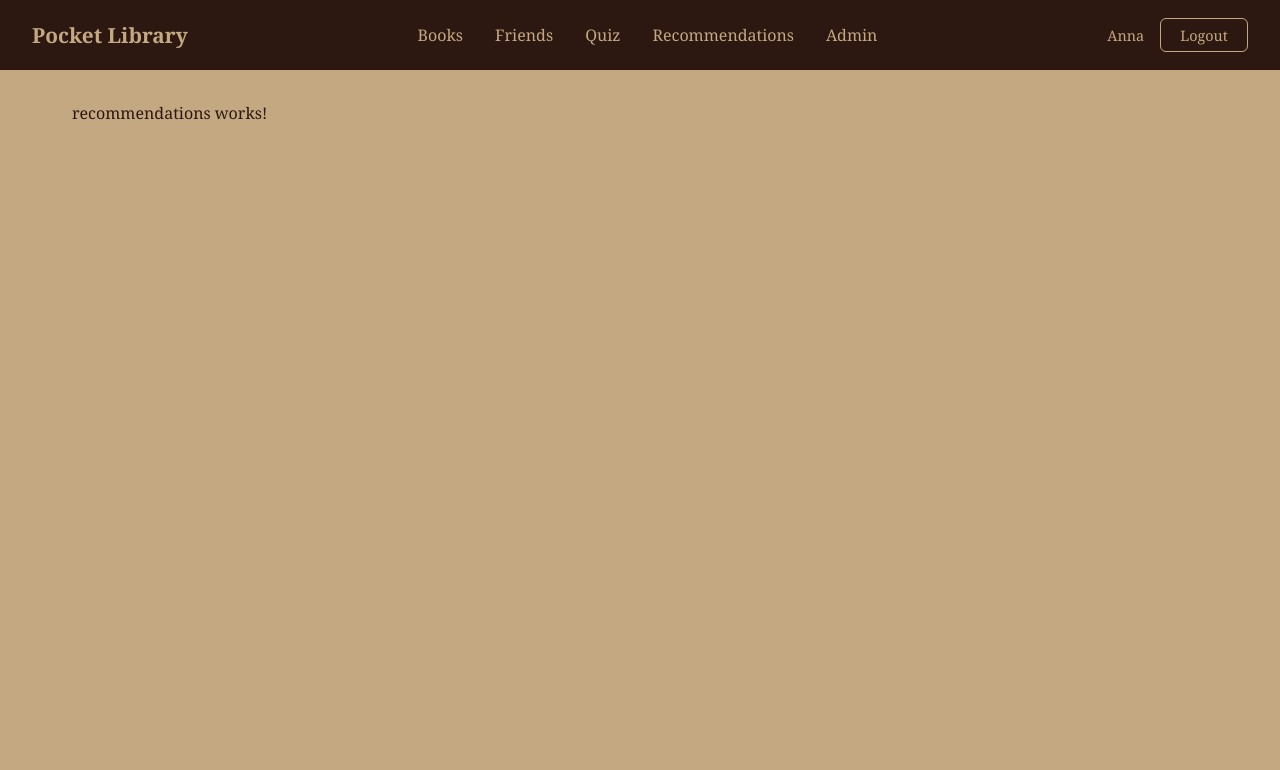
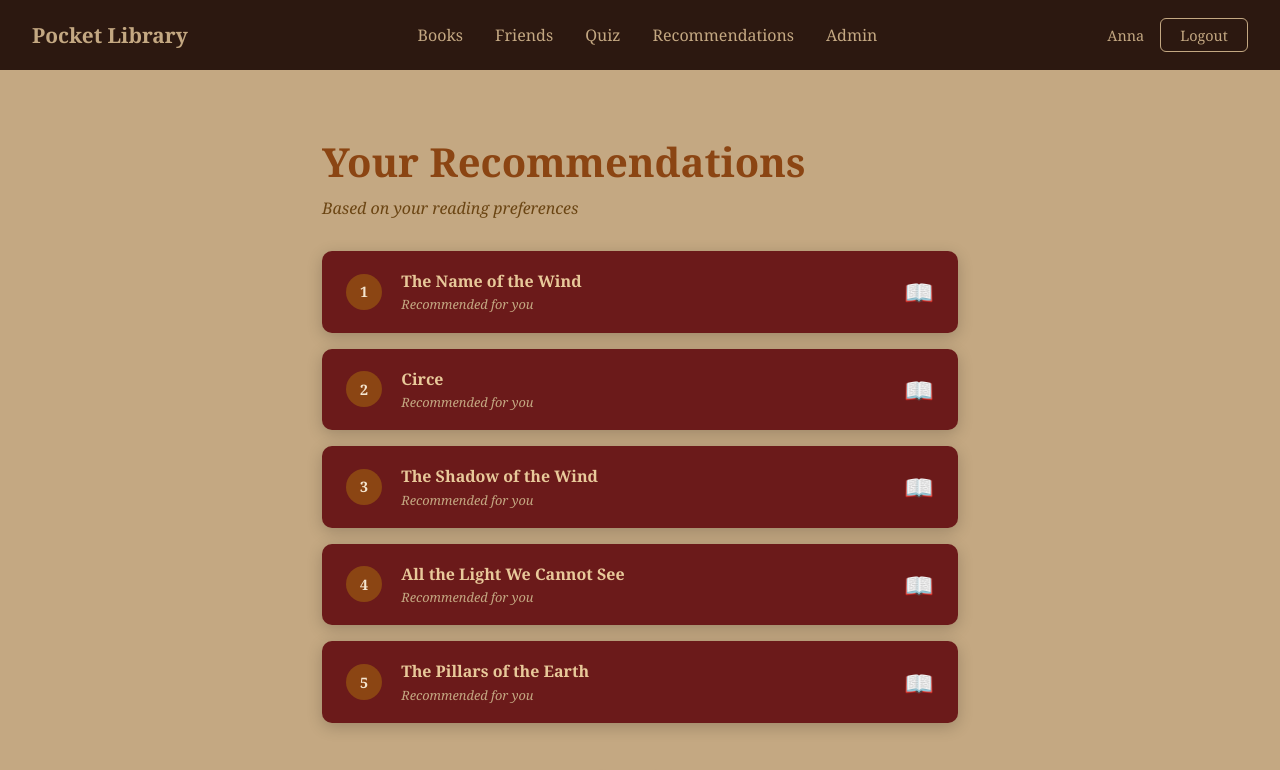
Before and after one commit to aholiuk/pocket-library-frontend, an Angular app: page /recommendations in a window 1280 px wide. Both pictures are taken after a click on the button "Logout". Shown: the top 770 px of the page. Built offline with nearby package versions, Linux system fonts and the light colour scheme.

Commit message:
recommendations logic, html ad styling added

```diff
--- a/src/app/components/recommendations/recommendations.html
+++ b/src/app/components/recommendations/recommendations.html
@@ -1 +1,39 @@
-<p>recommendations works!</p>
+<div class="recommendations-container">
+
+  <h1>Your Recommendations</h1>
+  <p class="subtitle">Based on your reading preferences</p>
+
+  @if (isLoading) {
+    <div class="loading">
+      <p>Finding your perfect books...</p>
+    </div>
+  }
+
+  @if (!isLoading && recommendations.length === 0) {
+    <div class="empty-card">
+      <p>No recommendations yet.</p>
+      <p>Take the quiz first to get personalized suggestions!</p>
+      <button class="btn-primary" (click)="goToQuiz()">Take the Quiz</button>
+    </div>
+  }
+
+  @if (!isLoading && recommendations.length > 0) {
+    <div class="recommendations-list">
+      @for (book of recommendations; track book; let i = $index) {
+        <div class="recommendation-card">
+          <div class="rec-number">{{ i + 1 }}</div>
+          <div class="rec-info">
+            <h3>{{ book }}</h3>
+            <p>Recommended for you</p>
+          </div>
+          <div class="rec-icon">📖</div>
+        </div>
+      }
+    </div>
+
+    <button class="btn-retake" (click)="goToQuiz()">
+      Retake Quiz
+    </button>
+  }
+
+</div>
--- a/src/app/components/recommendations/recommendations.scss
+++ b/src/app/components/recommendations/recommendations.scss
@@ -0,0 +1,148 @@
+.recommendations-container {
+  padding: 2rem;
+  max-width: 700px;
+  margin: 0 auto;
+
+  h1 {
+    font-family: 'Georgia', serif;
+    font-size: 2.5rem;
+    color: #8b4513;
+    margin-bottom: 0.5rem;
+  }
+}
+
+.subtitle {
+  font-family: 'Georgia', serif;
+  color: #6b4513;
+  font-style: italic;
+  margin-bottom: 2rem;
+}
+
+.loading {
+  text-align: center;
+  padding: 3rem;
+  background: #6b1a1a;
+  border-radius: 10px;
+
+  p {
+    font-family: 'Georgia', serif;
+    color: #c4a882;
+    font-style: italic;
+    font-size: 1rem;
+  }
+}
+
+.empty-card {
+  background: #6b1a1a;
+  border-radius: 10px;
+  padding: 3rem 2rem;
+  text-align: center;
+  box-shadow: 0 4px 16px rgba(0,0,0,0.2);
+
+  p {
+    font-family: 'Georgia', serif;
+    color: #c4a882;
+    margin-bottom: 0.5rem;
+
+    &:first-child {
+      color: #e8c99a;
+      font-size: 1.1rem;
+    }
+  }
+
+  .btn-primary {
+    margin-top: 1.5rem;
+  }
+}
+
+.btn-primary {
+  background: #8b4513;
+  color: #f5e6d0;
+  border: none;
+  padding: 0.6rem 1.5rem;
+  border-radius: 6px;
+  font-family: 'Georgia', serif;
+  font-size: 0.9rem;
+  cursor: pointer;
+
+  &:hover {
+    background: #6b3410;
+  }
+}
+
+.recommendations-list {
+  display: flex;
+  flex-direction: column;
+  gap: 1rem;
+  margin-bottom: 2rem;
+}
+
+.recommendation-card {
+  background: #6b1a1a;
+  border-radius: 10px;
+  padding: 1.2rem 1.5rem;
+  display: flex;
+  align-items: center;
+  gap: 1.2rem;
+  box-shadow: 0 4px 16px rgba(0,0,0,0.2);
+  transition: transform 0.2s ease;
+
+  &:hover {
+    transform: translateX(4px);
+  }
+}
+
+.rec-number {
+  width: 36px;
+  height: 36px;
+  border-radius: 50%;
+  background: #8b4513;
+  color: #f5e6d0;
+  display: flex;
+  align-items: center;
+  justify-content: center;
+  font-family: 'Georgia', serif;
+  font-size: 0.9rem;
+  font-weight: bold;
+  flex-shrink: 0;
+}
+
+.rec-info {
+  flex: 1;
+
+  h3 {
+    font-family: 'Georgia', serif;
+    font-size: 1rem;
+    color: #e8c99a;
+    margin-bottom: 0.2rem;
+  }
+
+  p {
+    font-family: 'Georgia', serif;
+    font-size: 0.8rem;
+    color: #c4a882;
+    font-style: italic;
+  }
+}
+
+.rec-icon {
+  font-size: 1.5rem;
+}
+
+.btn-retake {
+  background: transparent;
+  border: 1px solid #c4a882;
+  color: #c4a882;
+  padding: 0.6rem 1.5rem;
+  border-radius: 6px;
+  font-family: 'Georgia', serif;
+  font-size: 0.9rem;
+  cursor: pointer;
+  display: block;
+  margin: 0 auto;
+
+  &:hover {
+    background: #c4a882;
+    color: #2c1810;
+  }
+}
--- a/src/app/components/recommendations/recommendations.ts
+++ b/src/app/components/recommendations/recommendations.ts
@@ -1,9 +1,33 @@
-import { Component } from '@angular/core';
+import { Component, inject, OnInit } from '@angular/core';
+import { Router } from '@angular/router';
 
 @Component({
   selector: 'app-recommendations',
   imports: [],
   templateUrl: './recommendations.html',
-  styleUrl: './recommendations.scss',
+  styleUrl: './recommendations.scss'
 })
-export class Recommendations {}
+export class Recommendations implements OnInit {
+  private router = inject(Router);
+
+  recommendations: string[] = [];
+  isLoading = true;
+
+  ngOnInit(): void {
+    // dummy data — will be replaced with recommendationService.getForUser() later
+    setTimeout(() => {
+      this.recommendations = [
+        'The Name of the Wind',
+        'Circe',
+        'The Shadow of the Wind',
+        'All the Light We Cannot See',
+        'The Pillars of the Earth'
+      ];
+      this.isLoading = false;
+    }, 800); // small delay to simulate loading
+  }
+
+  goToQuiz(): void {
+    this.router.navigate(['/quiz']);
+  }
+}
```
